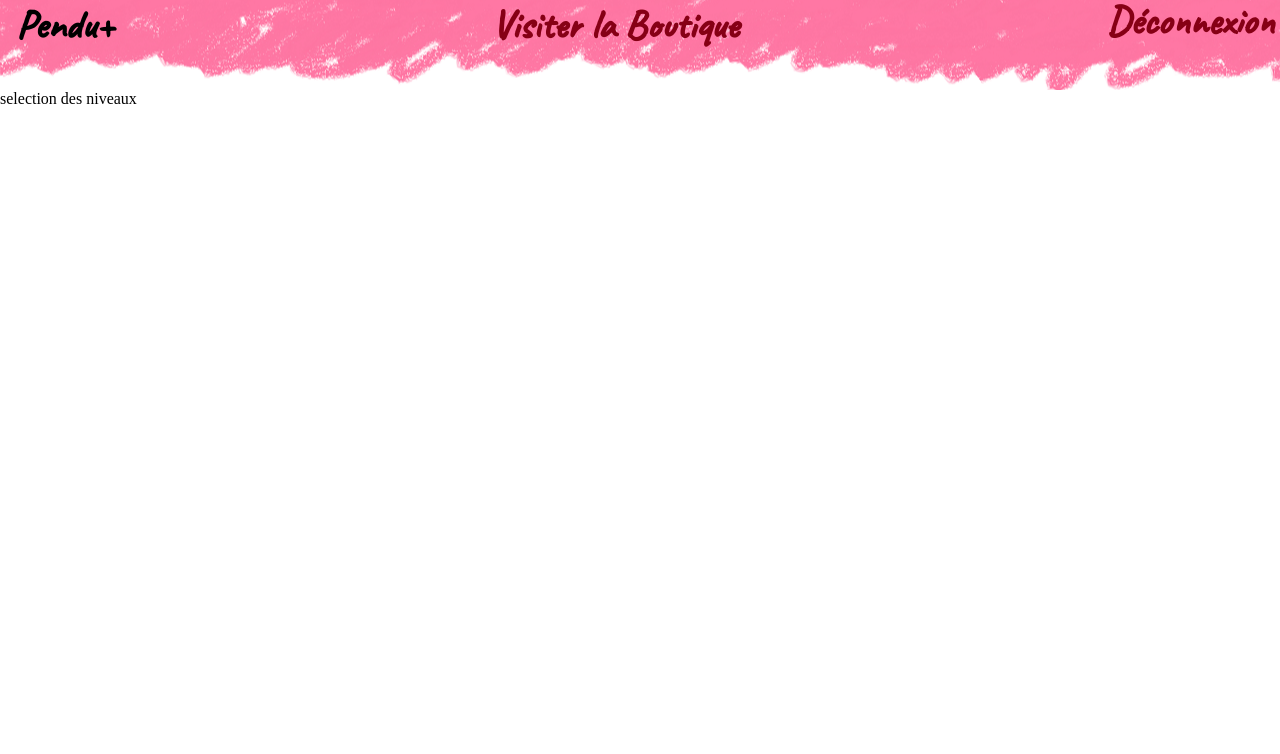
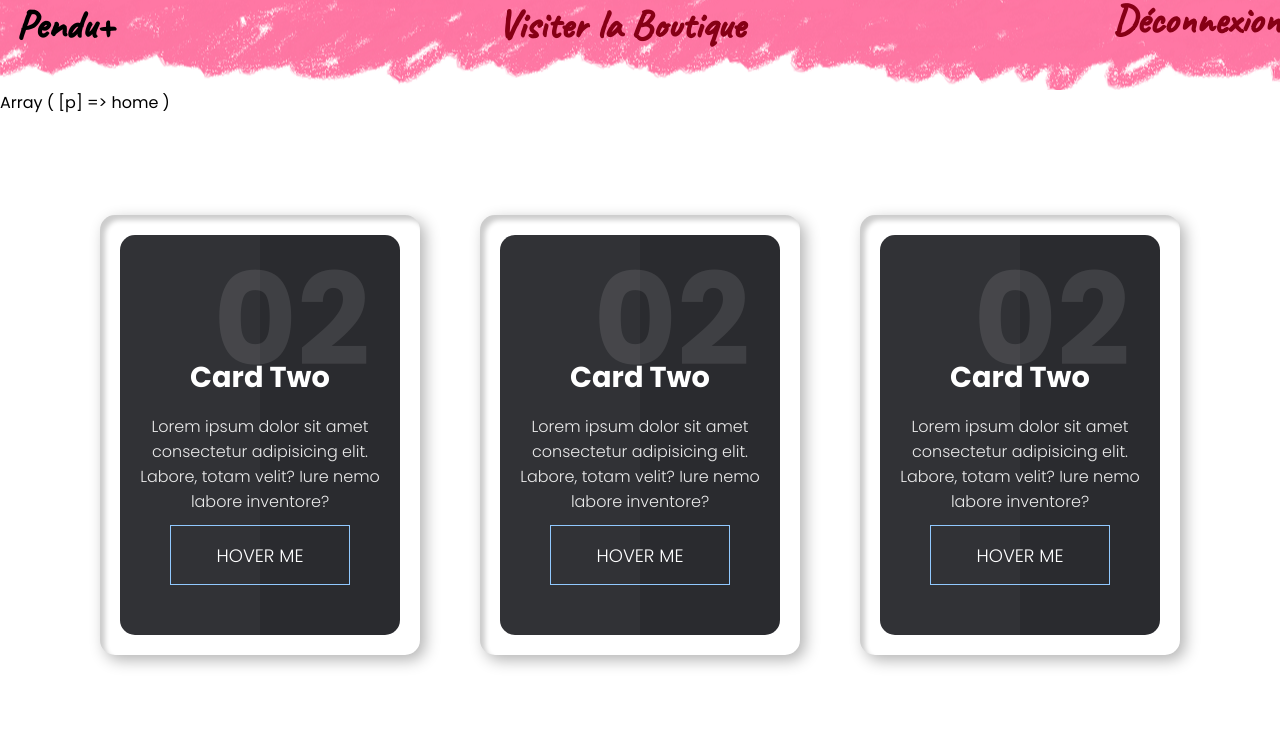
Before and after one commit to JulesSorensen/penduplus, a PHP site: page /index.php?p=home in a window 1280 px wide. Shown: the top 754 px of the page. Run offline with PHP 8.4, Linux system fonts and the light colour scheme; the visitor is signed in with stand-in values (Sample User, id 1); some libraries are stand-ins or nearby versions.

Commit message:
template home css
fràkgtorkgeroloprtovjoirtegjroik

```diff
--- a/pages/home.php
+++ b/pages/home.php
@@ -1 +1,96 @@
-selection des niveaux
+<?php
+print_r($_GET);
+if(isset($_POST["easy"])){
+  $_SESSION["choosenLevel"] = "easy";
+  header("refresh:0;url=index.php?p=game");
+}elseif (isset($_POST["medium"])) {
+  $_SESSION["choosenLevel"] = "medium";
+  header("refresh:0;url=index.php?p=game");
+}elseif (isset($_POST["hard"])) {
+  $_SESSION["choosenLevel"] = "hard";
+  header("refresh:0;url=index.php?p=game");
+}
+
+?>
+
+<link rel="stylesheet" href="../style/home.css">
+<div class="beforecontain">
+  <div class="container">
+  <div class="card">
+      <div class="box">
+        <div class="content">
+          <h2>02</h2>
+          <h3>Card Two</h3>
+          <p>Lorem ipsum dolor sit amet consectetur adipisicing elit. Labore, totam velit? Iure nemo labore inventore?</p>
+          <div class="container2">
+    <div class="center">
+      <button  onclick="btneasy()" id="btneasy" name="easy" class="btn">
+        <svg width="180px" height="60px" viewBox="0 0 180 60" class="border">
+          <polyline points="179,1 179,59 1,59 1,1 179,1" class="bg-line" />
+          <polyline points="179,1 179,59 1,59 1,1 179,1" class="hl-line" />
+        </svg>
+        <span>HOVER ME</span>
+      </button>
+    </div>
+  </div>
+        </div>
+      </div>
+    </div>
+
+    <div class="card">
+      <div class="box">
+        <div class="content">
+          <h2>02</h2>
+          <h3>Card Two</h3>
+          <p>Lorem ipsum dolor sit amet consectetur adipisicing elit. Labore, totam velit? Iure nemo labore inventore?</p>
+          <div class="container2">
+    <div class="center">
+      <button  id="btnmedium" class="btn">
+        <svg width="180px" height="60px" viewBox="0 0 180 60" class="border">
+          <polyline points="179,1 179,59 1,59 1,1 179,1" class="bg-line" />
+          <polyline points="179,1 179,59 1,59 1,1 179,1" class="hl-line" />
+        </svg>
+        <span>HOVER ME</span>
+      </button>
+    </div>
+  </div>
+        </div>
+      </div>
+    </div>
+
+    <div class="card">
+      <div class="box">
+        <div class="content">
+          <h2>02</h2>
+          <h3>Card Two</h3>
+          <p>Lorem ipsum dolor sit amet consectetur adipisicing elit. Labore, totam velit? Iure nemo labore inventore?</p>
+          <div class="container2">
+    <div class="center">
+      <button  id="btnhard" class="btn">
+        <svg width="180px" height="60px" viewBox="0 0 180 60" class="border">
+          <polyline points="179,1 179,59 1,59 1,1 179,1" class="bg-line" />
+          <polyline points="179,1 179,59 1,59 1,1 179,1" class="hl-line" />
+        </svg>
+        <span>HOVER ME</span>
+      </button>
+    </div>
+  </div>
+        </div>
+      </div>
+    </div>
+  </div>
+</div>
+
+<script>
+
+      function btneasy(){
+        $.ajax({
+        type:"POST",
+        url:"index.php?p=home",
+        data:{"easy":1},
+        success:function(){location.reload();}
+      })
+      }
+
+
+</script>
--- a/style/home.css
+++ b/style/home.css
@@ -0,0 +1,177 @@
+@import url("https://fonts.googleapis.com/css2?family=Poppins:wght@300;400;500;700;800&display=swap");
+* {
+    margin: 0;
+    padding: 0;
+    box-sizing: border-box;
+    font-family: "Poppins", sans-serif;
+}
+
+.beforecontain {
+    display: flex;
+    justify-content: center;
+    align-items: center;
+    flex-wrap: wrap;
+    min-height: 80vh;
+}
+
+.container {
+    display: flex;
+    justify-content: center;
+    align-items: center;
+    flex-wrap: wrap;
+    max-width: 1200px;
+    margin: 40px 0;
+}
+
+.container .card {
+    position: relative;
+    min-width: 320px;
+    height: 440px;
+    box-shadow: inset 5px 5px 5px rgba(0, 0, 0, 0.2), inset -5px -5px 15px rgba(255, 255, 255, 0.1), 5px 5px 15px rgba(0, 0, 0, 0.3), -5px -5px 15px rgba(255, 255, 255, 0.1);
+    border-radius: 15px;
+    margin: 30px;
+    transition: 0.5s;
+}
+
+.container .card:nth-child(1) .box .content a {
+    background: #2196f3;
+}
+
+.container .card:nth-child(2) .box .content a {
+    background: #e91e63;
+}
+
+.container .card:nth-child(3) .box .content a {
+    background: #23c186;
+}
+
+.container .card .box {
+    position: absolute;
+    top: 20px;
+    left: 20px;
+    right: 20px;
+    bottom: 20px;
+    background: #2a2b2f;
+    border-radius: 15px;
+    display: flex;
+    justify-content: center;
+    align-items: center;
+    overflow: hidden;
+    transition: 0.5s;
+}
+
+.container .card .box:hover {
+    transform: translateY(-50px);
+}
+
+.container .card .box:before {
+    content: "";
+    position: absolute;
+    top: 0;
+    left: 0;
+    width: 50%;
+    height: 100%;
+    background: rgba(255, 255, 255, 0.03);
+}
+
+.container .card .box .content {
+    padding: 20px;
+    text-align: center;
+}
+
+.container .card .box .content h2 {
+    position: absolute;
+    top: -10px;
+    right: 30px;
+    font-size: 8rem;
+    color: rgba(255, 255, 255, 0.1);
+}
+
+.container .card .box .content h3 {
+    font-size: 1.8rem;
+    color: #fff;
+    z-index: 1;
+    transition: 0.5s;
+    margin-bottom: 15px;
+}
+
+.container .card .box .content p {
+    font-size: 1rem;
+    font-weight: 300;
+    color: rgba(255, 255, 255, 0.9);
+    z-index: 1;
+    transition: 0.5s;
+}
+
+.container .card .box .content a {
+    position: relative;
+    display: inline-block;
+    padding: 8px 20px;
+    background: black;
+    border-radius: 5px;
+    text-decoration: none;
+    color: white;
+    margin-top: 20px;
+    box-shadow: 0 10px 20px rgba(0, 0, 0, 0.2);
+    transition: 0.5s;
+}
+
+.container .card .box .content a:hover {
+    box-shadow: 0 10px 20px rgba(0, 0, 0, 0.6);
+    background: #fff;
+    color: #000;
+}
+
+.container2 {
+    width: 400px;
+    height: 400px;
+    position: absolute;
+    left: 50%;
+    top: 80%;
+    transform: translate(-50%, -50%);
+    display: flex;
+    justify-content: center;
+    align-items: center;
+}
+
+.center {
+    width: 180px;
+    height: 60px;
+    position: absolute;
+}
+
+.btn {
+    width: 180px;
+    height: 60px;
+    cursor: pointer;
+    background: transparent;
+    border: 1px solid #91C9FF;
+    outline: none;
+    transition: 1s ease-in-out;
+}
+
+svg {
+    position: absolute;
+    left: 0;
+    top: 0;
+    fill: none;
+    stroke: #fff;
+    stroke-dasharray: 150 480;
+    stroke-dashoffset: 150;
+    transition: 1s ease-in-out;
+}
+
+.btn:hover {
+    transition: 1s ease-in-out;
+    background: #4F95DA;
+}
+
+.btn:hover svg {
+    stroke-dashoffset: -480;
+}
+
+.btn span {
+    color: white;
+    font-size: 18px;
+    font-weight: 100;
+}
```
